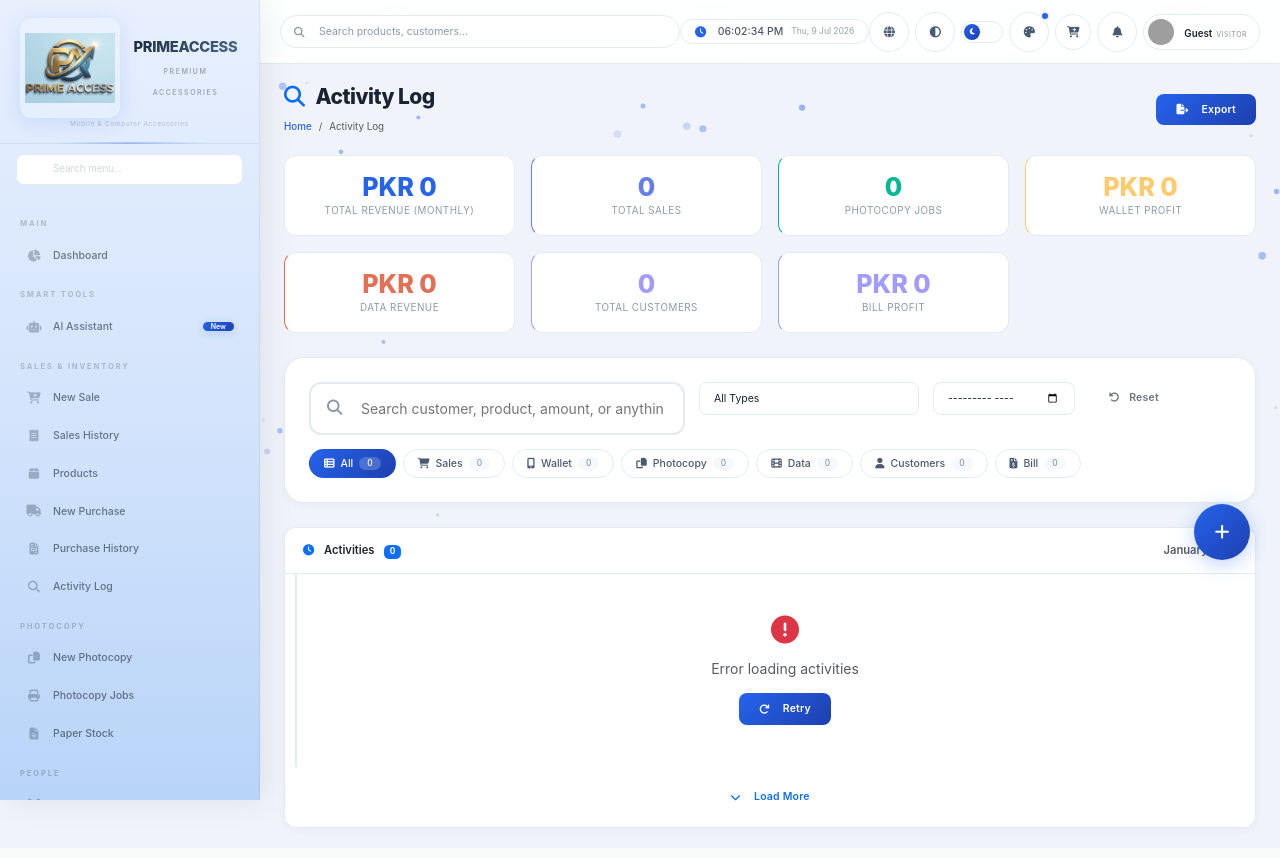
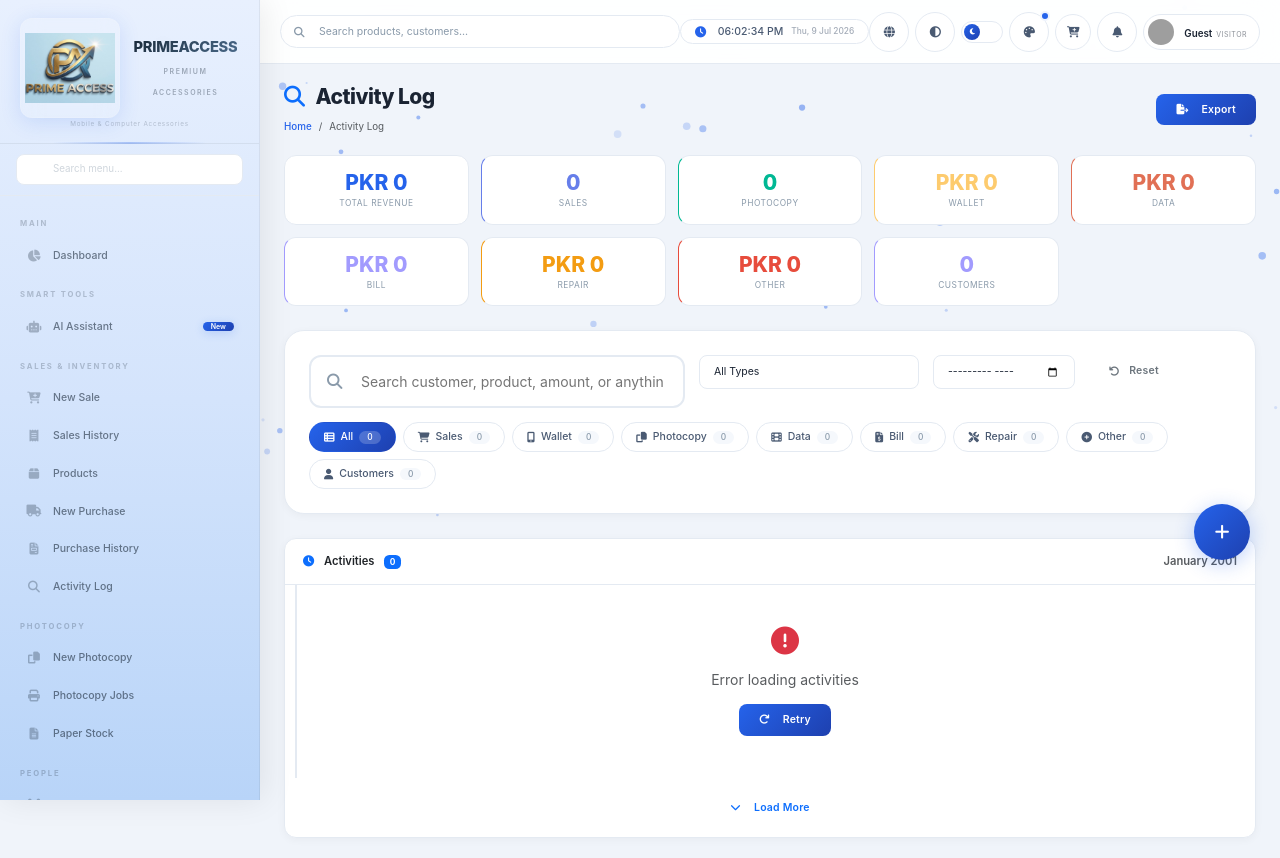
Before and after one commit to bosshanan123-ui/primeaccess-shop, a Python web app: template templates/activity_log.html in a window 1280 px wide. Before the commit the page ends 830 px from the top, so only its background shows below. Run offline with Jinja, Linux system fonts and the light colour scheme; the template is opened without the code that fills it, so the values that code supplies are empty; some libraries are stand-ins or nearby versions; grey boxes are pictures that could not be loaded.

Commit message:
Update activity_log.html

```diff
--- a/templates/activity_log.html
+++ b/templates/activity_log.html
@@ -136,6 +136,8 @@
     .activity-item.customer::before { border-color: #a29bfe; background: #a29bfe; }
     .activity-item.product::before { border-color: #fd79a8; background: #fd79a8; }
     .activity-item.bill::before { border-color: #a29bfe; background: #a29bfe; }
+    .activity-item.repair::before { border-color: #f39c12; background: #f39c12; }
+    .activity-item.other::before { border-color: #e74c3c; background: #e74c3c; }
 
     .activity-item .activity-header {
         display: flex;
@@ -186,15 +188,15 @@
 
     .stats-grid {
         display: grid;
-        grid-template-columns: repeat(auto-fit, minmax(200px, 1fr));
-        gap: 16px;
+        grid-template-columns: repeat(auto-fit, minmax(180px, 1fr));
+        gap: 12px;
         margin-bottom: 24px;
     }
 
     .stats-grid .stat-box {
         background: var(--bg-card);
         border-radius: var(--radius-md);
-        padding: 16px 20px;
+        padding: 14px 16px;
         border: 1px solid var(--border-color);
         text-align: center;
         transition: all var(--transition-fast);
@@ -206,14 +208,14 @@
     }
 
     .stats-grid .stat-box .stat-number {
-        font-size: 1.8rem;
+        font-size: 1.5rem;
         font-weight: 800;
         color: var(--brand-primary);
         line-height: 1.2;
     }
 
     .stats-grid .stat-box .stat-label {
-        font-size: 0.7rem;
+        font-size: 0.6rem;
         color: var(--text-muted);
         text-transform: uppercase;
         letter-spacing: 0.5px;
@@ -292,32 +294,39 @@
 <div class="stats-grid" id="monthlyStats">
     <div class="stat-box">
         <div class="stat-number" id="totalRevenue">PKR 0</div>
-        <div class="stat-label">{% if current_lang == 'ur' %}کل ریونیو (ماہانہ){% else %}Total Revenue (Monthly){% endif %}</div>
+        <div class="stat-label">{% if current_lang == 'ur' %}کل ریونیو{% else %}Total Revenue{% endif %}</div>
     </div>
     <div class="stat-box" style="border-left-color: #667eea;">
         <div class="stat-number" style="color: #667eea;" id="totalSales">0</div>
-        <div class="stat-label">{% if current_lang == 'ur' %}کل سیلز{% else %}Total Sales{% endif %}</div>
+        <div class="stat-label">{% if current_lang == 'ur' %}سیلز{% else %}Sales{% endif %}</div>
     </div>
     <div class="stat-box" style="border-left-color: #00b894;">
         <div class="stat-number" style="color: #00b894;" id="totalPhotocopy">0</div>
-        <div class="stat-label">{% if current_lang == 'ur' %}فوٹو کاپی جابز{% else %}Photocopy Jobs{% endif %}</div>
+        <div class="stat-label">{% if current_lang == 'ur' %}فوٹو کاپی{% else %}Photocopy{% endif %}</div>
     </div>
     <div class="stat-box" style="border-left-color: #fdcb6e;">
         <div class="stat-number" style="color: #fdcb6e;" id="totalWallet">PKR 0</div>
-        <div class="stat-label">{% if current_lang == 'ur' %}والیٹ منافع{% else %}Wallet Profit{% endif %}</div>
+        <div class="stat-label">{% if current_lang == 'ur' %}والیٹ{% else %}Wallet{% endif %}</div>
     </div>
     <div class="stat-box" style="border-left-color: #e17055;">
         <div class="stat-number" style="color: #e17055;" id="totalData">PKR 0</div>
-        <div class="stat-label">{% if current_lang == 'ur' %}ڈیٹا ریونیو{% else %}Data Revenue{% endif %}</div>
+        <div class="stat-label">{% if current_lang == 'ur' %}ڈیٹا{% else %}Data{% endif %}</div>
+    </div>
+    <div class="stat-box" style="border-left-color: #a29bfe;">
+        <div class="stat-number" style="color: #a29bfe;" id="totalBill">PKR 0</div>
+        <div class="stat-label">{% if current_lang == 'ur' %}بل{% else %}Bill{% endif %}</div>
+    </div>
+    <div class="stat-box" style="border-left-color: #f39c12;">
+        <div class="stat-number" style="color: #f39c12;" id="totalRepair">PKR 0</div>
+        <div class="stat-label">{% if current_lang == 'ur' %}ریپیئر{% else %}Repair{% endif %}</div>
+    </div>
+    <div class="stat-box" style="border-left-color: #e74c3c;">
+        <div class="stat-number" style="color: #e74c3c;" id="totalOther">PKR 0</div>
+        <div class="stat-label">{% if current_lang == 'ur' %}دیگر{% else %}Other{% endif %}</div>
     </div>
     <div class="stat-box" style="border-left-color: #a29bfe;">
         <div class="stat-number" style="color: #a29bfe;" id="totalCustomers">0</div>
-        <div class="stat-label">{% if current_lang == 'ur' %}کل کسٹمرز{% else %}Total Customers{% endif %}</div>
-    </div>
-    <!-- 🆕 BILL PAYMENT PROFIT -->
-    <div class="stat-box" style="border-left-color: #a29bfe;">
-        <div class="stat-number" style="color: #a29bfe;" id="totalBillProfit">PKR 0</div>
-        <div class="stat-label">{% if current_lang == 'ur' %}بل منافع{% else %}Bill Profit{% endif %}</div>
+        <div class="stat-label">{% if current_lang == 'ur' %}کسٹمرز{% else %}Customers{% endif %}</div>
     </div>
 </div>
 
@@ -339,9 +348,11 @@
                 <option value="wallet">{% if current_lang == 'ur' %}والیٹ{% else %}Wallet{% endif %}</option>
                 <option value="photocopy">{% if current_lang == 'ur' %}فوٹو کاپی{% else %}Photocopy{% endif %}</option>
                 <option value="data">{% if current_lang == 'ur' %}ڈیٹا{% else %}Data{% endif %}</option>
+                <option value="bill">{% if current_lang == 'ur' %}بل{% else %}Bill{% endif %}</option>
+                <option value="repair">{% if current_lang == 'ur' %}ریپیئر{% else %}Repair{% endif %}</option>
+                <option value="other">{% if current_lang == 'ur' %}دیگر{% else %}Other{% endif %}</option>
                 <option value="customer">{% if current_lang == 'ur' %}کسٹمر{% else %}Customer{% endif %}</option>
                 <option value="product">{% if current_lang == 'ur' %}پروڈکٹ{% else %}Product{% endif %}</option>
-                <option value="bill">{% if current_lang == 'ur' %}بل{% else %}Bill{% endif %}</option>
             </select>
         </div>
         <div class="col-md-2">
@@ -382,16 +393,25 @@
             {% if current_lang == 'ur' %}ڈیٹا{% else %}Data{% endif %}
             <span class="badge-count" id="countData">0</span>
         </span>
+        <span class="filter-chip" data-filter="bill" onclick="setChipFilter('bill')">
+            <i class="fas fa-file-invoice-dollar"></i>
+            {% if current_lang == 'ur' %}بل{% else %}Bill{% endif %}
+            <span class="badge-count" id="countBill">0</span>
+        </span>
+        <span class="filter-chip" data-filter="repair" onclick="setChipFilter('repair')">
+            <i class="fas fa-tools"></i>
+            {% if current_lang == 'ur' %}ریپیئر{% else %}Repair{% endif %}
+            <span class="badge-count" id="countRepair">0</span>
+        </span>
+        <span class="filter-chip" data-filter="other" onclick="setChipFilter('other')">
+            <i class="fas fa-plus-circle"></i>
+            {% if current_lang == 'ur' %}دیگر{% else %}Other{% endif %}
+            <span class="badge-count" id="countOther">0</span>
+        </span>
         <span class="filter-chip" data-filter="customer" onclick="setChipFilter('customer')">
             <i class="fas fa-user"></i>
             {% if current_lang == 'ur' %}کسٹمرز{% else %}Customers{% endif %}
             <span class="badge-count" id="countCustomer">0</span>
-        </span>
-        <!-- 🆕 BILL PAYMENT CHIP -->
-        <span class="filter-chip" data-filter="bill" onclick="setChipFilter('bill')">
-            <i class="fas fa-file-invoice-dollar"></i>
-            {% if current_lang == 'ur' %}بل{% else %}Bill{% endif %}
-            <span class="badge-count" id="countBill">0</span>
         </span>
     </div>
 </div>
@@ -475,9 +495,10 @@ function updateStats(stats) {
     document.getElementById('totalPhotocopy').textContent = stats.total_photocopy || 0;
     document.getElementById('totalWallet').textContent = 'PKR ' + formatNumber(stats.total_wallet || 0);
     document.getElementById('totalData').textContent = 'PKR ' + formatNumber(stats.total_data || 0);
+    document.getElementById('totalBill').textContent = 'PKR ' + formatNumber(stats.total_bill_profit || 0);
+    document.getElementById('totalRepair').textContent = 'PKR ' + formatNumber(stats.total_repair_profit || 0);
+    document.getElementById('totalOther').textContent = 'PKR ' + formatNumber(stats.total_other_revenue || 0);
     document.getElementById('totalCustomers').textContent = stats.total_customers || 0;
-    // 🆕 Bill Profit
-    document.getElementById('totalBillProfit').textContent = 'PKR ' + formatNumber(stats.total_bill_profit || 0);
 }
 
 // ============ FILTER ACTIVITIES ============
@@ -506,7 +527,9 @@ function filterActivities() {
                 activity.phone,
                 activity.invoice,
                 activity.bill_amount,
-                activity.reference
+                activity.reference,
+                activity.device,
+                activity.issue
             ].join(' ').toLowerCase();
             if (!searchable.includes(searchTerm)) {
                 return false;
@@ -570,7 +593,9 @@ function createActivityHTML(activity, index) {
         data: 'data',
         customer: 'customer',
         product: 'product',
-        bill: 'bill'
+        bill: 'bill',
+        repair: 'repair',
+        other: 'other'
     };
 
     const typeIcons = {
@@ -580,7 +605,9 @@ function createActivityHTML(activity, index) {
         data: 'fa-film',
         customer: 'fa-user-plus',
         product: 'fa-box',
-        bill: 'fa-file-invoice-dollar'
+        bill: 'fa-file-invoice-dollar',
+        repair: 'fa-tools',
+        other: 'fa-plus-circle'
     };
 
     const typeLabels = {
@@ -590,7 +617,9 @@ function createActivityHTML(activity, index) {
         data: 'Data',
         customer: 'Customer',
         product: 'Product',
-        bill: 'Bill'
+        bill: 'Bill',
+        repair: 'Repair',
+        other: 'Other'
     };
 
     const typeClass = typeColors[activity.type] || 'sale';
@@ -609,16 +638,6 @@ function createActivityHTML(activity, index) {
     const category = activity.category || '';
     const details = activity.details || {};
 
-    // 🆕 Bill specific details
-    let billDetails = '';
-    if (activity.type === 'bill') {
-        billDetails = `
-            <div><strong>Bill Type:</strong> ${category ? category.charAt(0).toUpperCase() + category.slice(1) : ''}</div>
-            <div><strong>Bill Amount:</strong> PKR ${activity.bill_amount ? formatNumber(activity.bill_amount) : '0'}</div>
-            ${activity.reference ? `<div><strong>Reference:</strong> ${activity.reference}</div>` : ''}
-        `;
-    }
-
     // Build detail rows
     let detailRows = '';
     if (invoice) detailRows += `<div><strong>Invoice:</strong> ${invoice}</div>`;
@@ -626,7 +645,26 @@ function createActivityHTML(activity, index) {
     if (category && activity.type !== 'bill') detailRows += `<div><strong>Category:</strong> ${category}</div>`;
     if (productName) detailRows += `<div><strong>Product:</strong> ${productName}</div>`;
     if (description && description !== activity.customer) detailRows += `<div><strong>Details:</strong> ${description}</div>`;
-    if (billDetails) detailRows += billDetails;
+
+    // Bill specific details
+    if (activity.type === 'bill') {
+        detailRows += `
+            <div><strong>Bill Type:</strong> ${category ? category.charAt(0).toUpperCase() + category.slice(1) : ''}</div>
+            <div><strong>Bill Amount:</strong> PKR ${activity.bill_amount ? formatNumber(activity.bill_amount) : '0'}</div>
+            ${activity.reference ? `<div><strong>Reference:</strong> ${activity.reference}</div>` : ''}
+        `;
+    }
+
+    // Repair specific details
+    if (activity.type === 'repair') {
+        detailRows += `
+            <div><strong>Device:</strong> ${details.device || ''}</div>
+            <div><strong>Issue:</strong> ${details.issue || ''}</div>
+            <div><strong>Customer Price:</strong> PKR ${details.customer_amount ? formatNumber(details.customer_amount) : '0'}</div>
+            <div><strong>Parts Cost:</strong> PKR ${details.parts_cost ? formatNumber(details.parts_cost) : '0'}</div>
+            <div><strong>Status:</strong> ${details.status || 'Pending'}</div>
+        `;
+    }
 
     return `
         <div class="activity-item ${typeClass} ${index % 2 === 0 ? '' : ''}" onclick="toggleExpand(this)">
@@ -695,9 +733,11 @@ function updateChipCounts() {
         wallet: 0,
         photocopy: 0,
         data: 0,
+        bill: 0,
+        repair: 0,
+        other: 0,
         customer: 0,
-        product: 0,
-        bill: 0  // 🆕
+        product: 0
     };
 
     allActivities.forEach(a => {
@@ -709,8 +749,10 @@ function updateChipCounts() {
     document.getElementById('countWallet').textContent = counts.wallet;
     document.getElementById('countPhotocopy').textContent = counts.photocopy;
     document.getElementById('countData').textContent = counts.data;
+    document.getElementById('countBill').textContent = counts.bill;
+    document.getElementById('countRepair').textContent = counts.repair;
+    document.getElementById('countOther').textContent = counts.other;
     document.getElementById('countCustomer').textContent = counts.customer;
-    document.getElementById('countBill').textContent = counts.bill;  // 🆕
 }
 
 // ============ RESET FILTERS ============
@@ -747,6 +789,6 @@ document.getElementById('monthFilter').addEventListener('change', function() {
     loadActivities();
 });
 
-console.log('📊 Activity Log loaded successfully with Bill Payment!');
+console.log('📊 Activity Log loaded successfully with all revenue types!');
 </script>
 {% endblock %}
```
